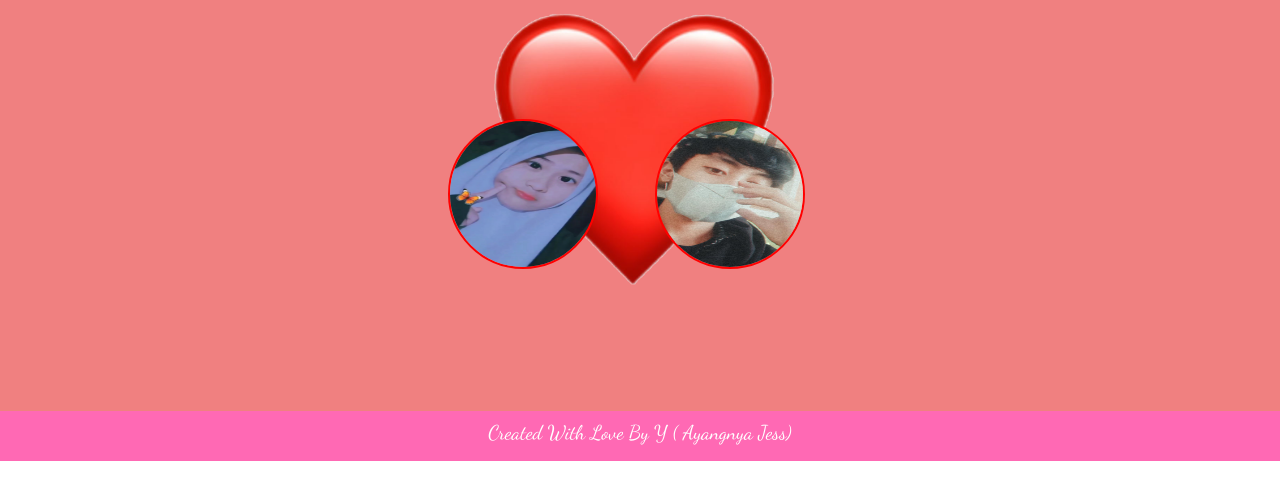
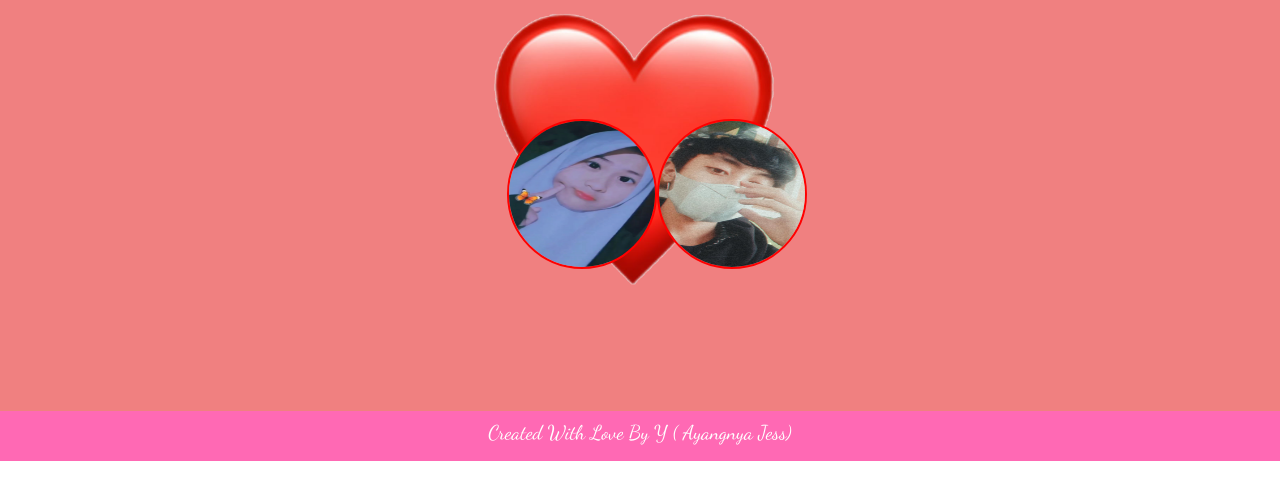
Before and after one commit to NuryanaNn/Gf-Gallery, a plain HTML site: page index.html in a window 1280 px wide. Shown: the part 227-726 px from the top of the page. Drawn offline with nearby package versions, Linux system fonts and the light colour scheme.

Commit message:
Initial Commit

```diff
--- a/index.html
+++ b/index.html
@@ -50,7 +50,7 @@
         <img src="img/love.png" id="love" alt="" style="height: 300px;">
 
         <ul class="love2">
-            <li><img src="img/jes.jpg" alt="" id="jes" style="margin-left: -2px;"></li>
+            <li><img src="img/jes.jpg" alt="" id="jes"></li>
             <li><img src="img/yan.jpg" alt="" id="yan"></li>
         </ul>
     </div>
--- a/style.css
+++ b/style.css
@@ -15,13 +15,13 @@
 }
 
 .jumbotron img{
-    margin-left: 20%;
+    margin-left: 17%;
 }
 
 .love2 {
     list-style: none;
     display: flex;
-    margin-left: 10px;
+    margin-left: 6px;
 
 }
 
```
